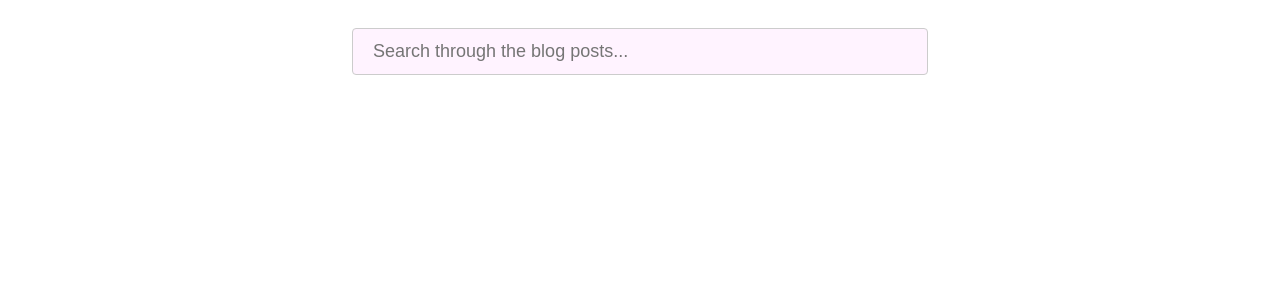
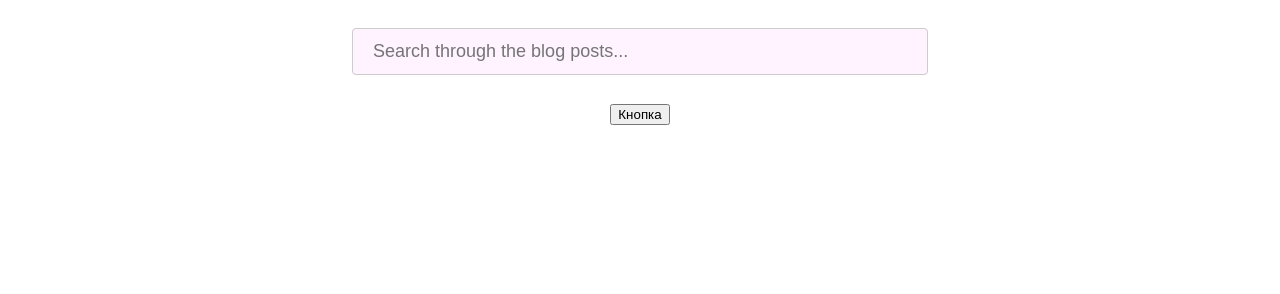
Before and after one commit to udevwork/Reverie, a Jekyll site: the page built from _pages/search.md, in a window 1280 px wide. Shown: the part 172-466 px from the top of the page. Built offline with Jekyll 4.4.1, drawn with Linux system fonts in a browser that asks for light colours.

Commit message:
some exp

```diff
--- a/_pages/search.md
+++ b/_pages/search.md
@@ -8,7 +8,7 @@ permalink: /search/
     <input type="text" id="search-input" placeholder="Search through the blog posts...">
     <ul id="results-container"></ul>
 </div>
-
+<p style="text-align: center"><button>Кнопка</button>
 <script src="{{ site.baseurl }}/assets/simple-jekyll-search.min.js" type="text/javascript"></script>
 
 <script>
```
